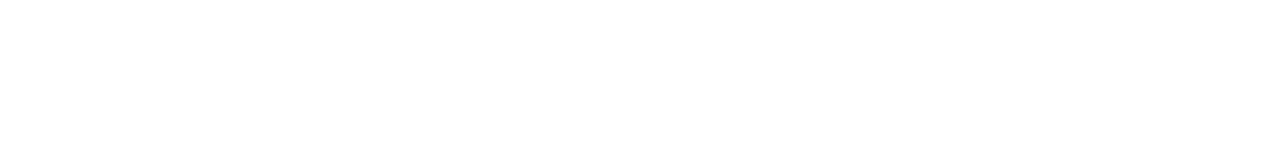
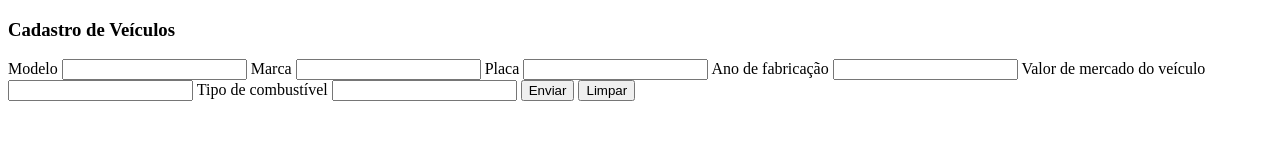
Before and after one commit to giovanavoliveira8-sketch/projeto_veiculos, a plain HTML site: page index.html in a window 1280 px wide. Drawn offline with Linux system fonts and the light colour scheme.

Commit message:
Criado o arquivo index.html para o usuário informar o Modelo, Marca, Placa, Ano de fabricação, Valor de marcado do veículo e o Tipo de combustível

```diff
--- a/index.html
+++ b/index.html
@@ -6,9 +6,36 @@
     <title>Exercício 03- lógica de programação</title>
 </head>
 <body>
+    <div id="geral">
+        <h3>Cadastro de Veículos</h3>
 
-    <script>
+    <div id="div-form">
 
-    </script>
+        <form id="formDados">
+            <label for="modelo"> Modelo </label>
+            <input type="text" name="modelo" id="modelo">
+
+            <label for="marca"> Marca </label>
+            <input type="text" name="marca" id="marca">
+
+            <label for="placa"> Placa </label>
+            <input type="text" name="placa" id="placa">
+
+            <label for="anodefabricação"> Ano de fabricação </label>
+            <input type="text" name="anodefabricacao" id="anodefabricacao">
+
+            <label for="valormercadoveiculo"> Valor de mercado do veículo </label>
+            <input type="text" name="valormercadoveiculo" id="valormercadoveiculo">
+
+            <label for="tipodecombustivel"> Tipo de combustível </label>
+            <input type="text" name="tipodecombustivel" id="tipodecombustivel">
+
+            <button type="submit"> Enviar </button>
+            <button type="reset"> Limpar </button>
+
+        </form>
+
+    </div>
+    </div>
 </body>
 </html>
```
